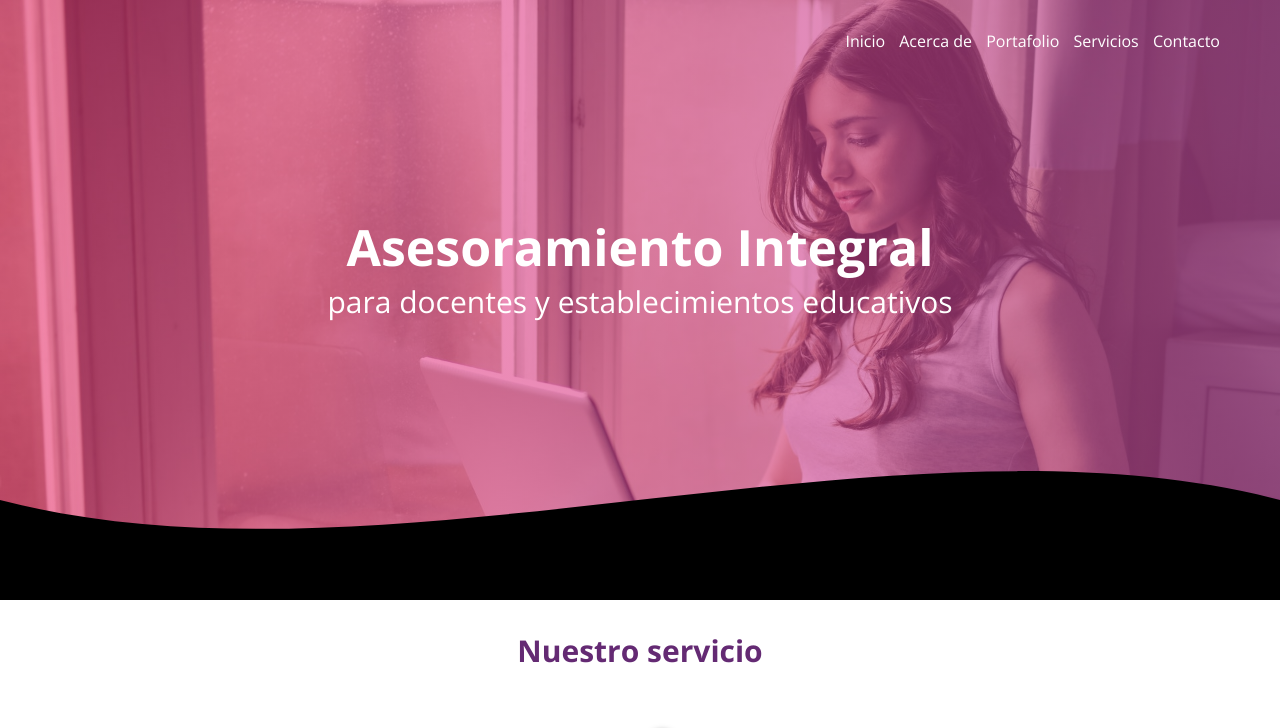
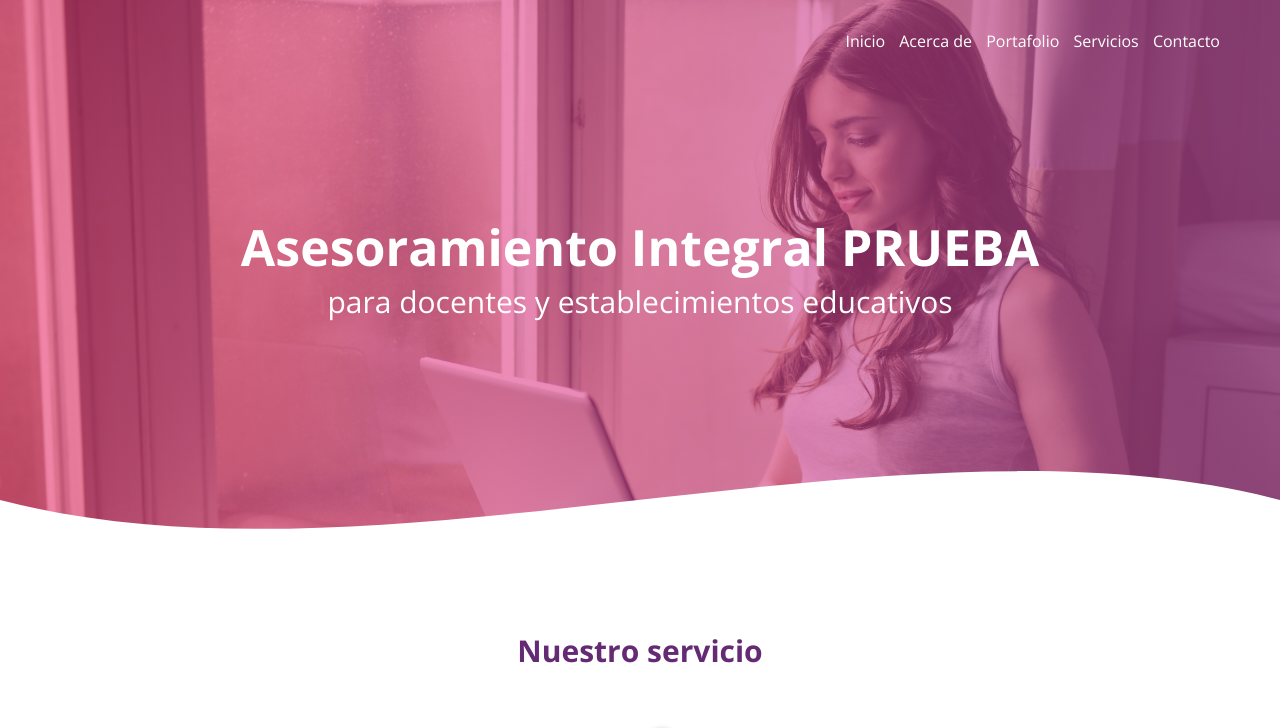
Before and after one commit to leonelmarinaro/marisol, a plain HTML site: page docs/index.html in a window 1280 px wide. Shown: the top 728 px of the page. Drawn offline with nearby package versions, Linux system fonts and the light colour scheme.

Commit message:
Update index.html

```diff
--- a/docs/index.html
+++ b/docs/index.html
@@ -21,13 +21,13 @@
             <a href="#">Contacto</a>
         </nav>
         <section class="textos-header">
-            <h1>Asesoramiento Integral</h1>
+            <h1>Asesoramiento Integral PRUEBA</h1>
             <h2>para docentes y establecimientos educativos</h2>
         </section>
         <div class="wave" style="height: 150px; overflow: hidden;"><svg viewBox="0 0 500 150" preserveAspectRatio="none"
                 style="height: 100%; width: 100%;">
                 <path d="M0.00,49.98 C150.00,150.00 349.20,-50.00 500.00,49.98 L500.00,150.00 L0.00,150.00 Z"
-                    style="stroke: none; fill: rgb(0, 0, 0);"></path>
+                    style="stroke: none; fill: #fff;"></path>
             </svg></div>
     </header>
     <main>
```
